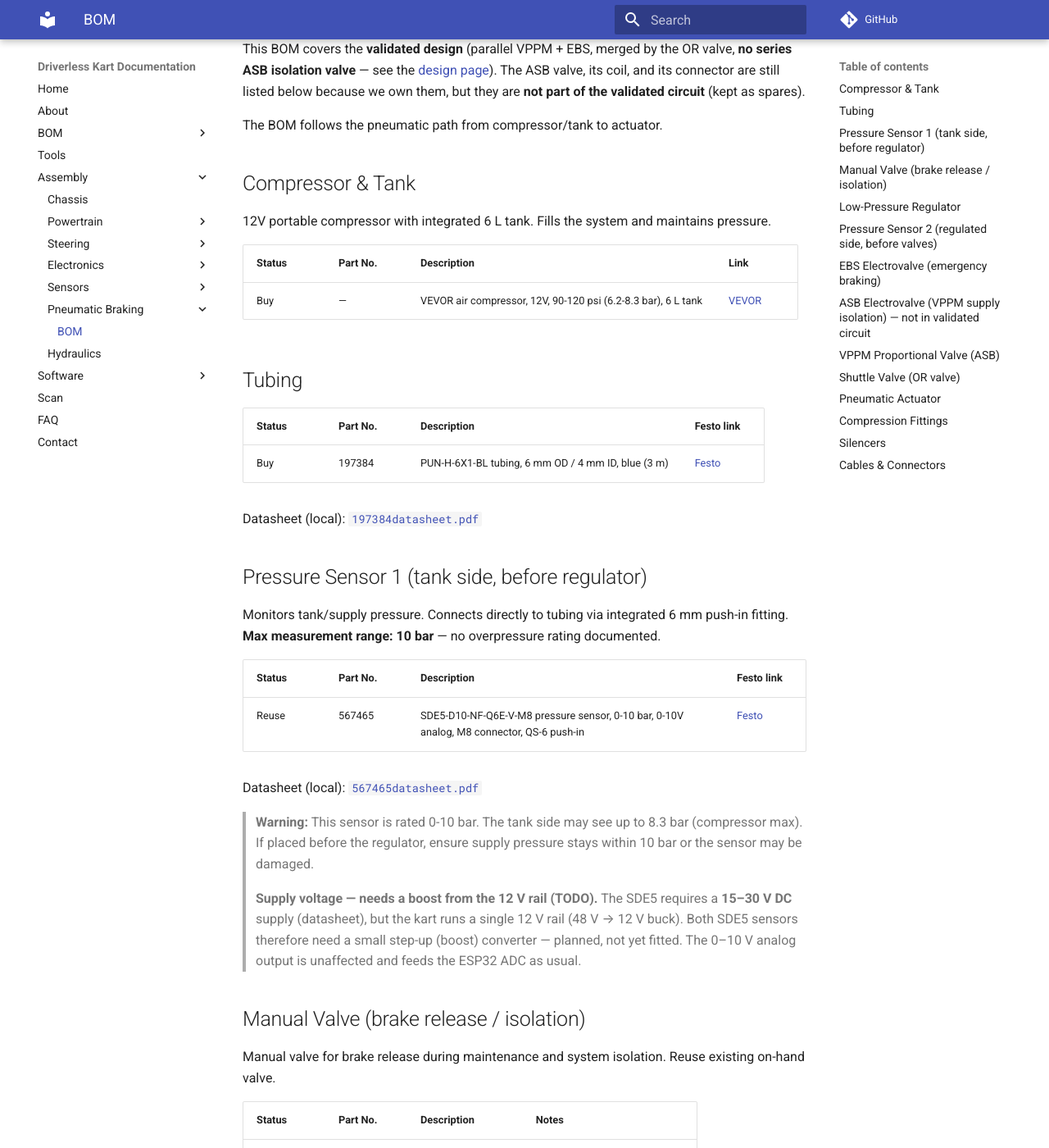
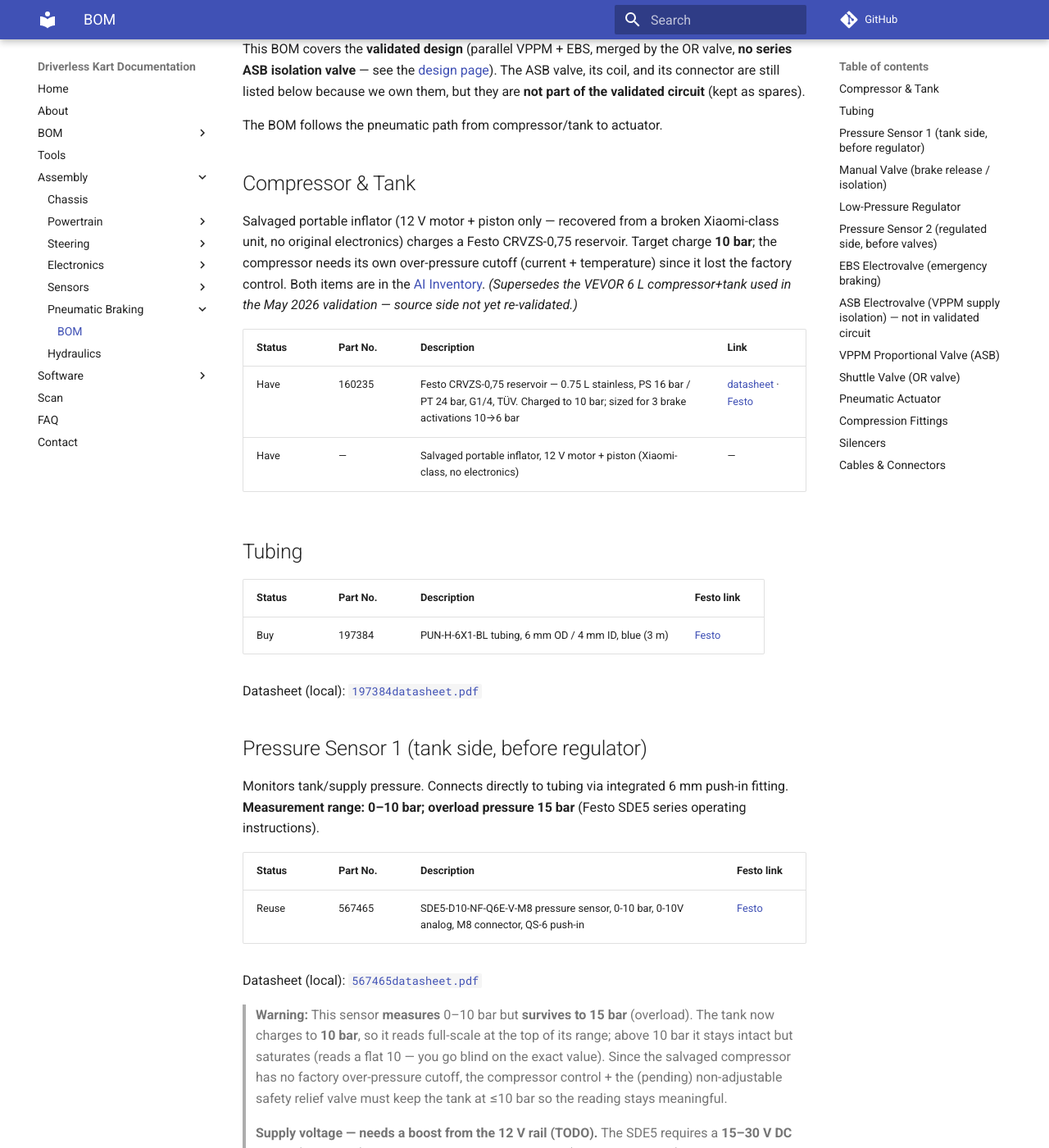
Before and after one commit to UM-Driverless/kart_docs, an MkDocs documentation site: the page built from docs/assembly/pneumatic-braking/bom.md, in a window 1280 px wide and 1400 px high, scrolled down 225 px. Shown: the whole window at 82% size. Built offline with MkDocs 1.6.1 and Material for MkDocs 9.7.7, drawn with Linux system fonts in a browser that asks for light colours; comment, search, counter and statistics services are not loaded.

Commit message:
docs(pneumatic-braking): swap air source to salvaged compressor + CRVZS-0,75
Drop the VEVOR 6 L compressor+tank (May 2026 validation) for a salvaged
portable inflator (motor + piston) charging a Festo CRVZS-0,75 reservoir to
10 bar. Update the component table and BOM; mark the source side as not yet
re-validated. Correct the tank-side pressure-sensor note: SDE5-D10 measures
0–10 bar but survives to 15 bar overload, saturating (not breaking) above 10.

Co-Authored-By: Claude Opus 4.8 (1M context) <noreply@anthropic.com>

```diff
--- a/docs/assembly/pneumatic-braking/bom.md
+++ b/docs/assembly/pneumatic-braking/bom.md
@@ -8,11 +8,12 @@ The BOM follows the pneumatic path from compressor/tank to actuator.
 
 ## Compressor & Tank
 
-12V portable compressor with integrated 6 L tank. Fills the system and maintains pressure.
+Salvaged portable inflator (12 V motor + piston only — recovered from a broken Xiaomi-class unit, no original electronics) charges a Festo CRVZS-0,75 reservoir. Target charge **10 bar**; the compressor needs its own over-pressure cutoff (current + temperature) since it lost the factory control. Both items are in the [AI Inventory](https://www.notion.so/34a78747314381a2abe9c158bf7c0a5c). *(Supersedes the VEVOR 6 L compressor+tank used in the May 2026 validation — source side not yet re-validated.)*
 
 | Status | Part No. | Description | Link |
 |---|---|---|---|
-| Buy | — | VEVOR air compressor, 12V, 90-120 psi (6.2-8.3 bar), 6 L tank | [VEVOR](https://www.vevor.es/bocina-aire-comprimido-c_11496/vevor-compresor-de-aire-para-kit-de-bocina-90-120-psi-bomba-de-aire-con-tanque-de-6-l-para-inflar-neumaticos-colchones-de-aire-compatible-con-todos-los-vehiculos-de-12-v-trenes-barcos-coches-taller-p_010247980894) |
+| Have | 160235 | Festo CRVZS-0,75 reservoir — 0.75 L stainless, PS 16 bar / PT 24 bar, G1/4, TÜV. Charged to 10 bar; sized for 3 brake activations 10→6 bar | [datasheet](https://ftp.festo.com/Public/PNEUMATIC/SOFTWARE_SERVICE/DataSheet/EN_GB/160235.pdf) · [Festo](https://www.festo.com/us/en/a/160235/) |
+| Have | — | Salvaged portable inflator, 12 V motor + piston (Xiaomi-class, no electronics) | — |
 
 ## Tubing
 
@@ -24,7 +25,7 @@ Datasheet (local): [`197384datasheet.pdf`](../../assets/datasheets/197384datashe
 
 ## Pressure Sensor 1 (tank side, before regulator)
 
-Monitors tank/supply pressure. Connects directly to tubing via integrated 6 mm push-in fitting. **Max measurement range: 10 bar** — no overpressure rating documented.
+Monitors tank/supply pressure. Connects directly to tubing via integrated 6 mm push-in fitting. **Measurement range: 0–10 bar; overload pressure 15 bar** (Festo SDE5 series operating instructions).
 
 | Status | Part No. | Description | Festo link |
 |---|---|---|---|
@@ -32,7 +33,7 @@ Monitors tank/supply pressure. Connects directly to tubing via integrated 6 mm p
 
 Datasheet (local): [`567465datasheet.pdf`](../../assets/datasheets/567465datasheet.pdf)
 
-> **Warning:** This sensor is rated 0-10 bar. The tank side may see up to 8.3 bar (compressor max). If placed before the regulator, ensure supply pressure stays within 10 bar or the sensor may be damaged.
+> **Warning:** This sensor **measures** 0–10 bar but **survives to 15 bar** (overload). The tank now charges to **10 bar**, so it reads full-scale at the top of its range; above 10 bar it stays intact but saturates (reads a flat 10 — you go blind on the exact value). Since the salvaged compressor has no factory over-pressure cutoff, the compressor control + the (pending) non-adjustable safety relief valve must keep the tank at ≤10 bar so the reading stays meaningful.
 
 > **Supply voltage — needs a boost from the 12 V rail (TODO).** The SDE5 requires a **15–30 V DC** supply (datasheet), but the kart runs a single 12 V rail (48 V → 12 V buck). Both SDE5 sensors therefore need a small step-up (boost) converter — planned, not yet fitted. The 0–10 V analog output is unaffected and feeds the ESP32 ADC as usual.
 
```
Also changed, not shown: docs/assembly/pneumatic-braking/index.md (+4 -1 lines).
